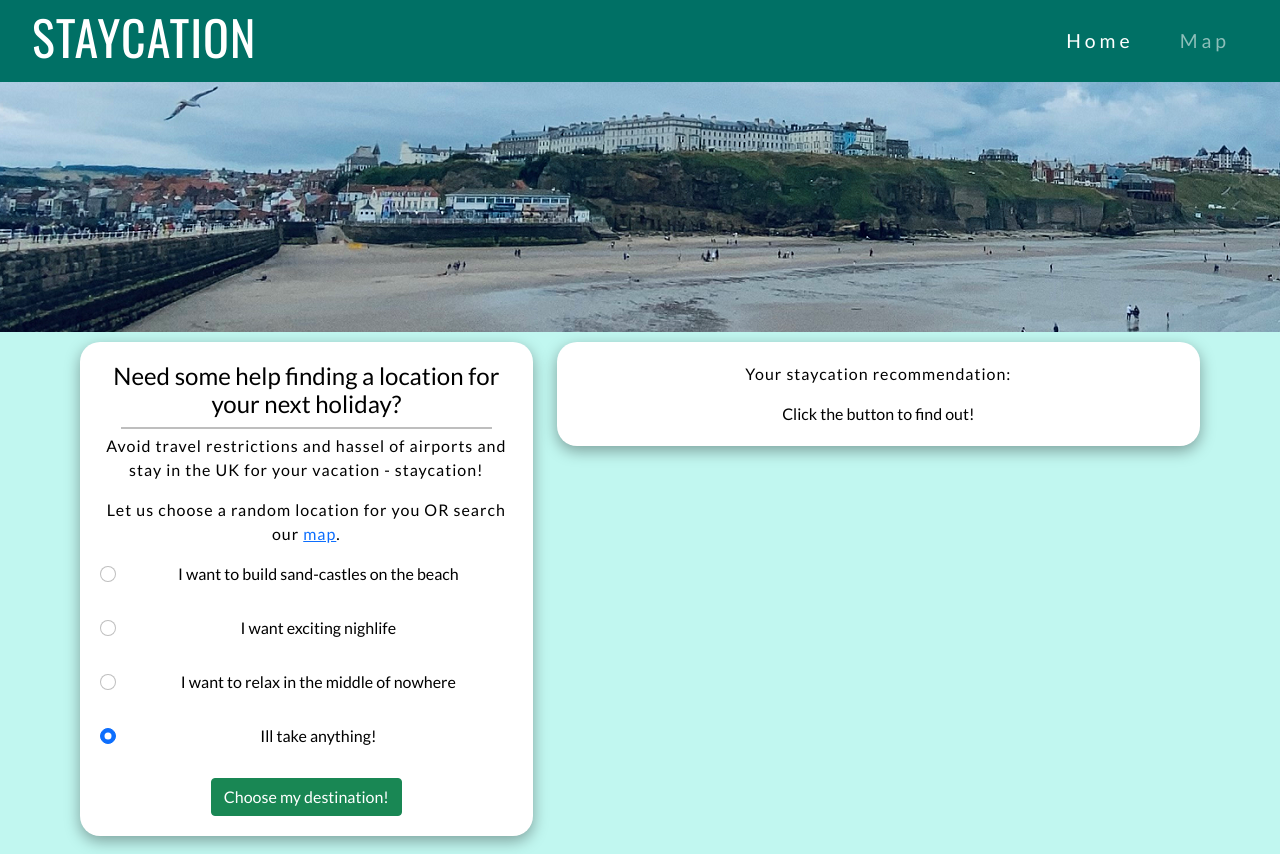
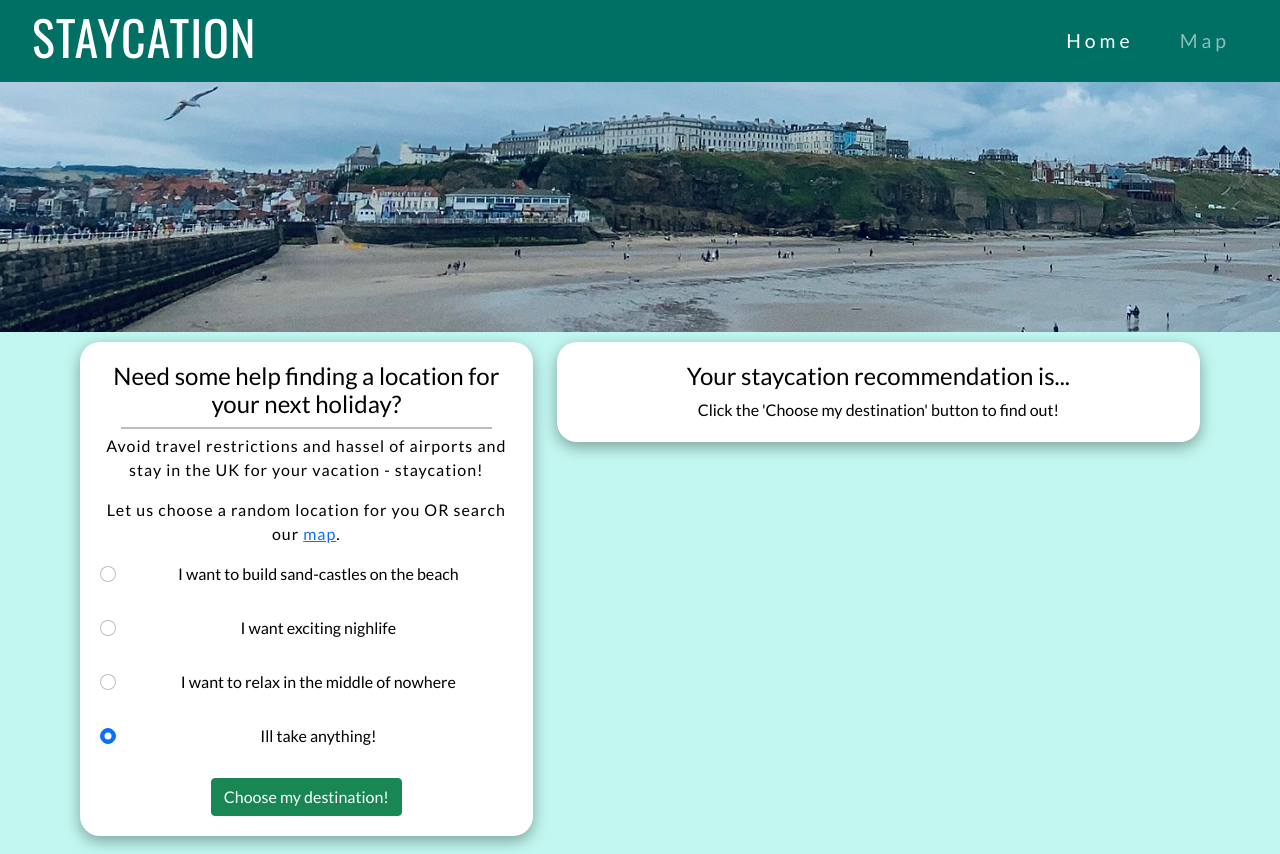
Before and after one commit to sclarkstone/milestoneProject2, a plain HTML site: page index.html in a window 1280 px wide. Shown: the top 854 px of the page. Drawn offline with nearby package versions, Linux system fonts and the light colour scheme.

Commit message:
amended headers to be consistant h4 across all pages

```diff
--- a/index.html
+++ b/index.html
@@ -90,9 +90,9 @@
         </div>
         <div class="col-lg-7" id="right-about">
           <div id="city-container">
-            <p>Your staycation recommendation: </p>
+            <h4>Your staycation recommendation is... </h4>
             <div id="city-name">
-              Click the button to find out!
+              Click the 'Choose my destination' button to find out!
             </div>
             <div id="error" class="city"></div>
             <div id="temp" class="city"></div>
```
Also changed, not shown: map.html (+1 -1 lines).
